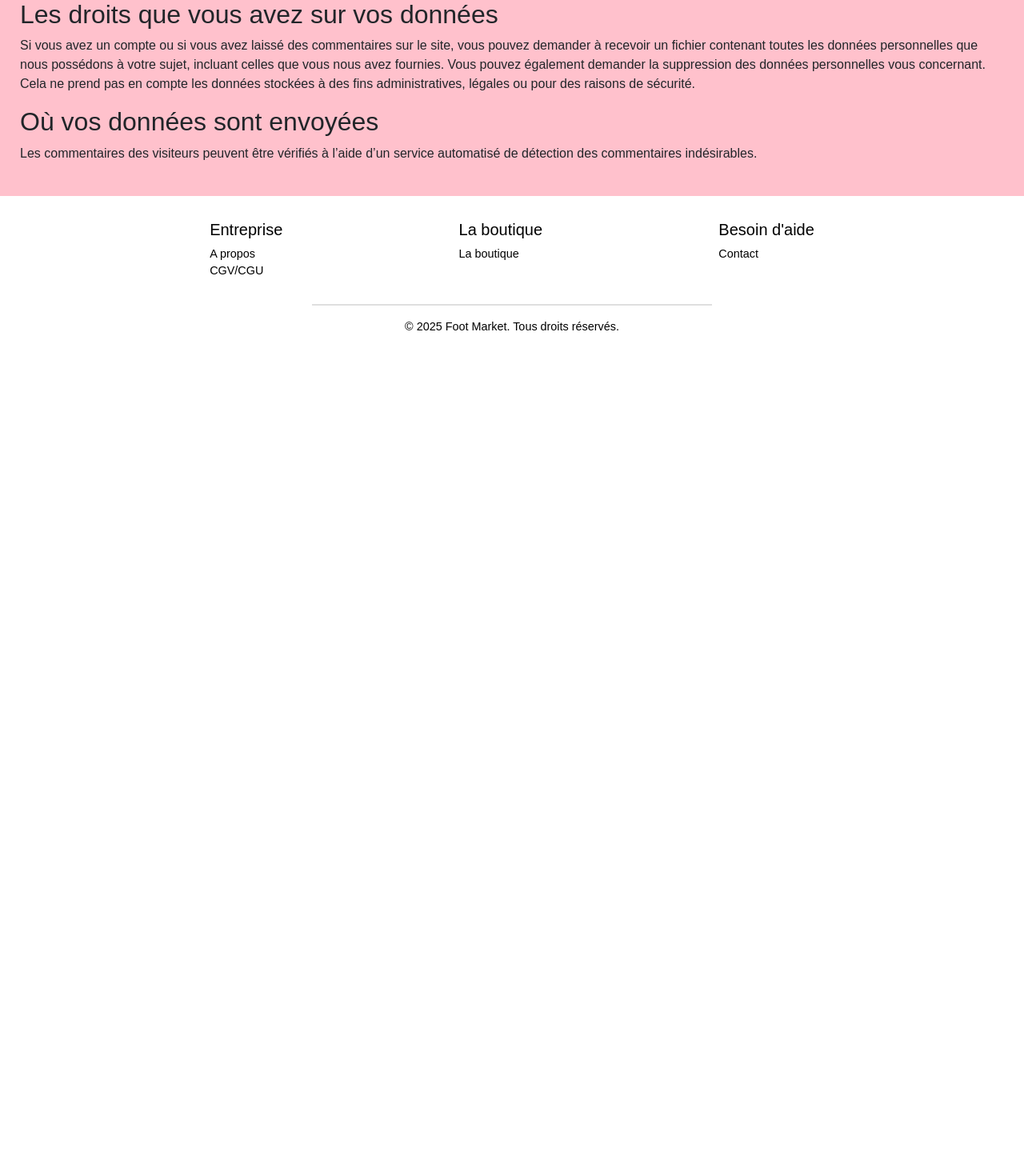
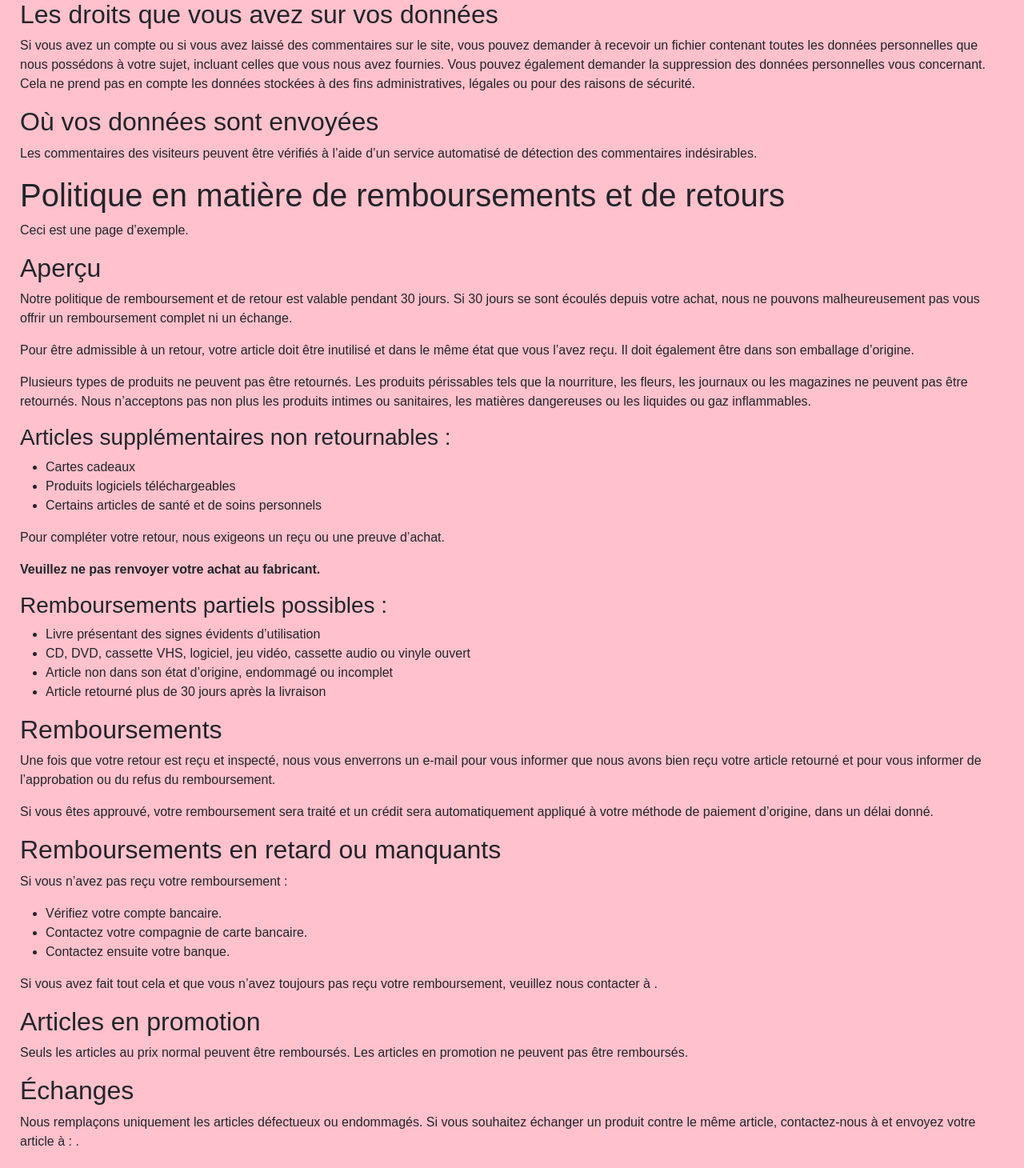
Before and after one commit to mohamed-amine-namasse/ecom-grp4, a React (Create React App) app: page /terms in a window 1280 px wide. Shown: the part 1330-2790 px from the top of the page at 80% size. Before the commit the page ends 1784 px from the top, so only its background shows below. Built offline with nearby package versions, Linux system fonts and the light colour scheme.

Commit message:
partie soumman recupéré mais modif à faire

```diff
--- a/src/pages/Terms/index.jsx
+++ b/src/pages/Terms/index.jsx
@@ -1,6 +1,5 @@
 import { NavLink } from "react-router";
 import Nav from "react-bootstrap/Nav";
-
 import "./style.css";
 function Terms() {
   return (
@@ -131,6 +130,146 @@ function Terms() {
         Les commentaires des visiteurs peuvent être vérifiés à l’aide d’un
         service automatisé de détection des commentaires indésirables.
       </p>
+
+      <h1>Politique en matière de remboursements et de retours</h1>
+
+      <p>Ceci est une page d’exemple.</p>
+
+      <h2>Aperçu</h2>
+      <p>
+        Notre politique de remboursement et de retour est valable pendant 30
+        jours. Si 30 jours se sont écoulés depuis votre achat, nous ne pouvons
+        malheureusement pas vous offrir un remboursement complet ni un échange.
+      </p>
+
+      <p>
+        Pour être admissible à un retour, votre article doit être inutilisé et
+        dans le même état que vous l’avez reçu. Il doit également être dans son
+        emballage d’origine.
+      </p>
+
+      <p>
+        Plusieurs types de produits ne peuvent pas être retournés. Les produits
+        périssables tels que la nourriture, les fleurs, les journaux ou les
+        magazines ne peuvent pas être retournés. Nous n’acceptons pas non plus
+        les produits intimes ou sanitaires, les matières dangereuses ou les
+        liquides ou gaz inflammables.
+      </p>
+
+      <div class="refund-box">
+        <h3>Articles supplémentaires non retournables :</h3>
+        <ul>
+          <li>Cartes cadeaux</li>
+          <li>Produits logiciels téléchargeables</li>
+          <li>Certains articles de santé et de soins personnels</li>
+        </ul>
+      </div>
+
+      <p>
+        Pour compléter votre retour, nous exigeons un reçu ou une preuve
+        d’achat.
+      </p>
+
+      <p>
+        <strong>Veuillez ne pas renvoyer votre achat au fabricant.</strong>
+      </p>
+
+      <h3>Remboursements partiels possibles :</h3>
+      <ul>
+        <li>Livre présentant des signes évidents d’utilisation</li>
+        <li>
+          CD, DVD, cassette VHS, logiciel, jeu vidéo, cassette audio ou vinyle
+          ouvert
+        </li>
+        <li>Article non dans son état d’origine, endommagé ou incomplet</li>
+        <li>Article retourné plus de 30 jours après la livraison</li>
+      </ul>
+
+      <h2>Remboursements</h2>
+      <p>
+        Une fois que votre retour est reçu et inspecté, nous vous enverrons un
+        e-mail pour vous informer que nous avons bien reçu votre article
+        retourné et pour vous informer de l’approbation ou du refus du
+        remboursement.
+      </p>
+
+      <p>
+        Si vous êtes approuvé, votre remboursement sera traité et un crédit sera
+        automatiquement appliqué à votre méthode de paiement d’origine, dans un
+        délai donné.
+      </p>
+
+      <h2>Remboursements en retard ou manquants</h2>
+      <p>Si vous n’avez pas reçu votre remboursement :</p>
+
+      <ul>
+        <li>Vérifiez votre compte bancaire.</li>
+        <li>Contactez votre compagnie de carte bancaire.</li>
+        <li>Contactez ensuite votre banque.</li>
+      </ul>
+
+      <p>
+        Si vous avez fait tout cela et que vous n’avez toujours pas reçu votre
+        remboursement, veuillez nous contacter à <strong></strong>.
+      </p>
+
+      <h2>Articles en promotion</h2>
+      <p>
+        Seuls les articles au prix normal peuvent être remboursés. Les articles
+        en promotion ne peuvent pas être remboursés.
+      </p>
+
+      <h2>Échanges</h2>
+      <p>
+        Nous remplaçons uniquement les articles défectueux ou endommagés. Si
+        vous souhaitez échanger un produit contre le même article,
+        contactez-nous à <strong></strong> et envoyez votre article à :{" "}
+        <strong></strong>.
+      </p>
+
+      <h2>Cadeaux</h2>
+      <p>
+        Si l’article a été marqué comme cadeau lors de l’achat et vous a été
+        envoyé directement, vous recevrez un crédit-cadeau pour la valeur de
+        votre retour.
+      </p>
+
+      <p>
+        Si l’article n’était pas marqué comme cadeau ou a été envoyé à la
+        personne qui vous l’a offert, le remboursement sera adressé au donneur
+        du cadeau.
+      </p>
+
+      <h2>Retour d’articles</h2>
+      <p>
+        Pour retourner un produit, envoyez-le à : <strong></strong>.
+      </p>
+
+      <p>
+        Les frais de retour sont à votre charge et ne sont pas remboursables. Si
+        vous recevez un remboursement, les frais de retour seront déduits du
+        montant total.
+      </p>
+
+      <p>
+        Le délai de réception d’un échange peut varier selon votre lieu de
+        résidence.
+      </p>
+
+      <p>
+        Pour des articles de grande valeur, nous recommandons un service
+        d’expédition suivi ou assuré. Nous ne garantissons pas la réception de
+        l’article retourné.
+      </p>
+
+      <h2>Besoin d’aide ?</h2>
+      <p>
+        Pour toute question concernant les retours et
+        remboursements.Contactez-nous via la page:
+        <Nav.Link as={NavLink} to="/contact">
+          Contact
+        </Nav.Link>
+      </p>
     </div>
   );
 }
--- a/src/pages/Terms/style.css
+++ b/src/pages/Terms/style.css
@@ -14,6 +14,5 @@
 }
 
 .background a {
-  text-decoration: none !important;
   color: var(--number) !important;
 }
```
